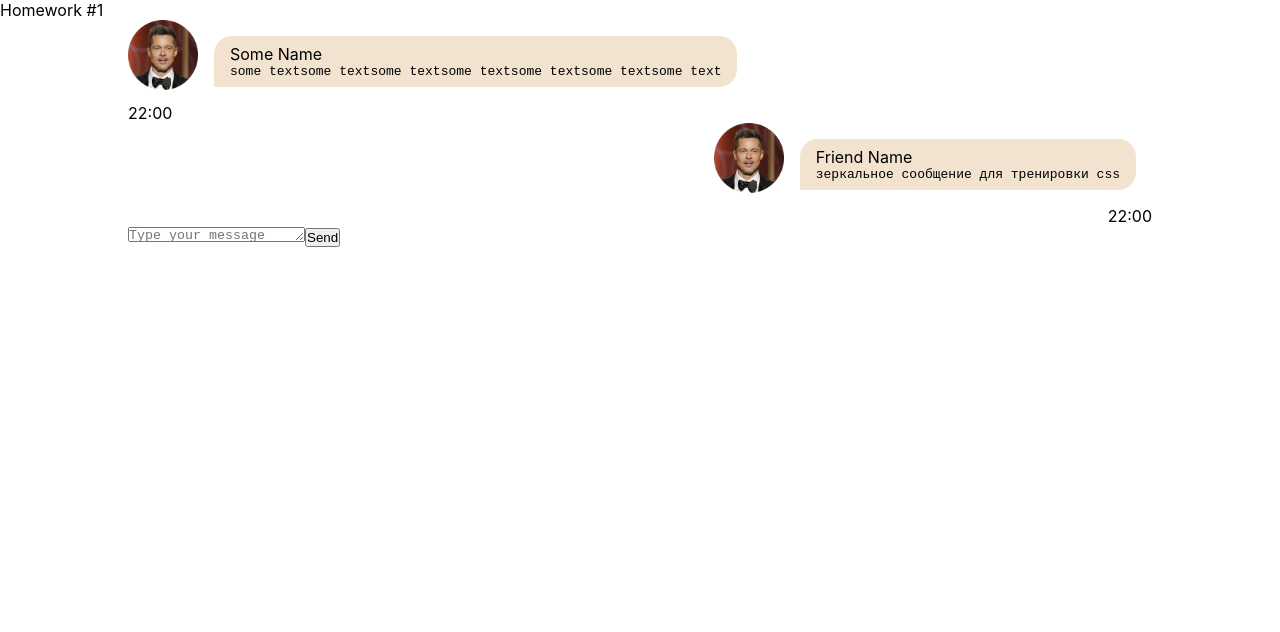
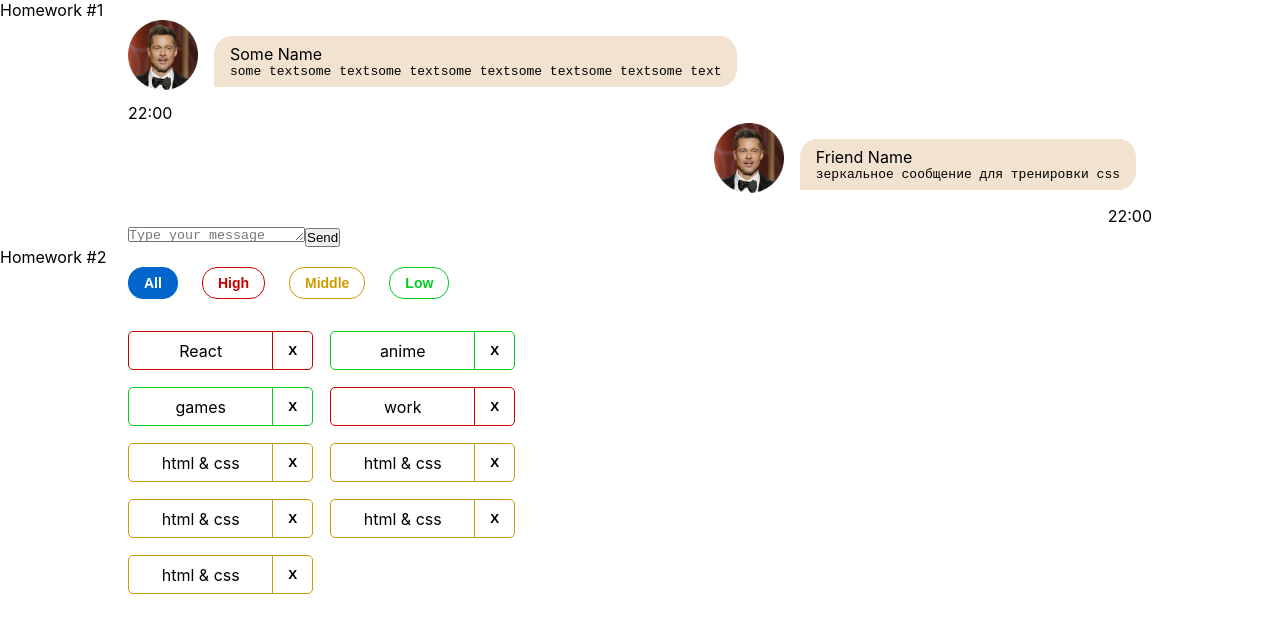
Before and after one commit to VadimKhudoleev/HWSelfTest, a React (Create React App) app: page / in a window 1280 px wide. Shown: the top 632 px of the page. Built offline with nearby package versions, Linux system fonts and the light colour scheme.

Commit message:
After debug

```diff
--- a/package.json
+++ b/package.json
@@ -33,8 +33,6 @@
     "test": "react-scripts test",
     "eject": "react-scripts eject",
     "predeploy": "npm run build",
-    "deploy": "gh-pages -d build",
-    "predeploy": "npm run build",
     "deploy": "gh-pages -d build"
   },
   "eslintConfig": {
--- a/src/s1-main/App.tsx
+++ b/src/s1-main/App.tsx
@@ -1,13 +1,13 @@
 import React from 'react'
 import s from './App.module.css'
 import HW1 from '../s2-homeworks/hw01/HW1'
+import HW2 from "../s2-homeworks/hw02/HW2";
 
 function App() {
     return (
         <div className={s.App}>
             <HW1/>
-            {/*раскомментировать по ходу выполнения*/}
-            {/*<HW2/>*/}
+            <HW2/>
             {/*<HW3/>*/}
             {/*<HW4/>*/}
 
--- a/src/s2-homeworks/hw01/HW1.tsx
+++ b/src/s2-homeworks/hw01/HW1.tsx
@@ -4,7 +4,6 @@
 import s2 from '../../s1-main/App.module.css'
 import FriendMessage from './friend-message/FriendMessage'
 import avatar from './avatar.png'
-import {v1} from "uuid";
 
 /*
 * 1 - описать тип MessageType
--- a/src/s2-homeworks/hw01/friend-message/FriendMessage.tsx
+++ b/src/s2-homeworks/hw01/friend-message/FriendMessage.tsx
@@ -1,8 +1,5 @@
 import React from 'react'
 import s from './FriendMessage.module.css'
-import {MessageType} from "../HW1";
-import {UserType} from "../HW1";
-import {MessageInnerType} from "../HW1";
 import {MessagePropsType} from "../message/Message";
 
 
--- a/src/s2-homeworks/hw02/HW2.tsx
+++ b/src/s2-homeworks/hw02/HW2.tsx
@@ -17,41 +17,49 @@
 * */
 
 // types
-export type AffairPriorityType = any // need to fix any
+export type AffairPriorityType = 'high'| 'low' | 'middle'// need to fix any
 export type AffairType = {
-    _id: any // need to fix any
-    name: any // need to fix any
+    _id: number // need to fix any
+    name: string // need to fix any
     priority: AffairPriorityType
 }
 export type FilterType = 'all' | AffairPriorityType
 
 // constants
-const defaultAffairs: any = [ // need to fix any
+const defaultAffairs: AffairType[] = [ // need to fix any
     {_id: 1, name: 'React', priority: 'high'}, // студенты могут изменить содержимое name и количество элементов в массиве, ...priority не менять!
     {_id: 2, name: 'anime', priority: 'low'},
     {_id: 3, name: 'games', priority: 'low'},
     {_id: 4, name: 'work', priority: 'high'},
     {_id: 5, name: 'html & css', priority: 'middle'},
+    {_id: 6, name: 'html & css', priority: 'middle'},
+    {_id: 7, name: 'html & css', priority: 'middle'},
+    {_id: 8, name: 'html & css', priority: 'middle'},
+    {_id: 9, name: 'html & css', priority: 'middle'},
 ]
 
 // pure helper functions
-export const filterAffairs = (affairs: any, filter: any): any => { // need to fix any
+export const filterAffairs = (affairs: AffairType[], filter: FilterType): AffairType[] => { // need to fix any
+    return  filter==='all' ? affairs : affairs.filter(af=>af.priority===filter)  // need to fix
+    // if (filter === 'all') return affairs
+    // if (filter === 'low') return affairs.filter(af=>af.priority==='low')
+    // if (filter === 'middle') return affairs.filter(af=>af.priority==='middle')
+    // if (filter === 'high') return affairs.filter(af=>af.priority==='high')
+    // else return affairs
 
-
-    return affairs // need to fix
 }
-export const deleteAffair = (affairs: any, _id: any): any => { // need to fix any
-
-    return affairs // need to fix
+export const deleteAffair = (affairs: AffairType[], _id: number): AffairType[] => { // need to fix any
+    return affairs.filter(af=> af._id!==_id) // need to fix
 }
 
 function HW2() {
-    const [affairs, setAffairs] = useState<any>(defaultAffairs) // need to fix any
+    const [affairs, setAffairs] = useState<AffairType[]>(defaultAffairs) // need to fix any
     const [filter, setFilter] = useState<FilterType>('all')
 
     const filteredAffairs = filterAffairs(affairs, filter)
-    const deleteAffairCallback = (_id: any) => { // need to fix any
-        // need to fix
+    const deleteAffairCallback = (_id: number) => {
+        debugger
+        setAffairs(deleteAffair(affairs, _id))
     }
 
     return (
--- a/src/s2-homeworks/hw02/affairs/Affairs.tsx
+++ b/src/s2-homeworks/hw02/affairs/Affairs.tsx
@@ -4,24 +4,24 @@
 import s from './Affairs.module.css'
 
 type AffairsPropsType = {
-    data: any // need to fix any
-    setFilter: any
-    deleteAffairCallback: any
+    data: AffairType[] // need to fix any
+    setFilter: (filter:FilterType)=>void
+    deleteAffairCallback: (id:number)=>void
     filter: FilterType
 }
 
 function Affairs(props: AffairsPropsType) {
     const setAll = () => {
-        // need to fix
+        props.setFilter("all")
     }
     const setHigh = () => {
-        // need to fix
+        props.setFilter("high")
     }
     const setMiddle = () => {
-        // need to fix
+        props.setFilter("middle")
     }
     const setLow = () => {
-        // need to fix
+        props.setFilter("low")
     }
 
     const cnAll = s.button + ' ' + s.all + (props.filter === 'all' ? ' ' + s.active : '')
@@ -30,6 +30,7 @@
     const cnLow = s.button + ' ' + s.low + (props.filter === 'low' ? ' ' + s.active : '')
 
     const mappedAffairs = props.data.map((a: AffairType) => (
+
         <Affair
             key={a._id} // кеи ОБЯЗАТЕЛЬНЫ в 99% - так что лучше их писать всегда при создании компонент в мапе
             affair={a}
--- a/src/s2-homeworks/hw02/affairs/affair/Affair.tsx
+++ b/src/s2-homeworks/hw02/affairs/affair/Affair.tsx
@@ -6,13 +6,14 @@
 type AffairPropsType = {
     // key не нужно типизировать
     affair: AffairType
-    deleteAffairCallback: any // need to fix any
+    deleteAffairCallback: (id:number)=> void // need to fix any
 }
 
 function Affair(props: AffairPropsType) {
     const deleteCallback = () => {
-        // need to fix
-    }
+        debugger
+    props.deleteAffairCallback(props.affair._id)
+        }
 
     const nameClass = s.name + ' ' + s2[props.affair.priority]
     const buttonClass = s.closeButton + ' ' + s2[props.affair.priority]
@@ -25,16 +26,15 @@
         >
             <div id={'hw2-name-' + props.affair._id} className={nameClass}>
                 {/*создаёт студент*/}
-
+                {props.affair.name}
                 {/**/}
             </div>
             <div id={'hw2-priority-' + props.affair._id} hidden>
                 {/*создаёт студент*/}
-
                 {/**/}
             </div>
 
-            <button
+            <button onClick={deleteCallback}
                 id={'hw2-button-delete-' + props.affair._id}
                 className={buttonClass}
                 // need to fix
```
